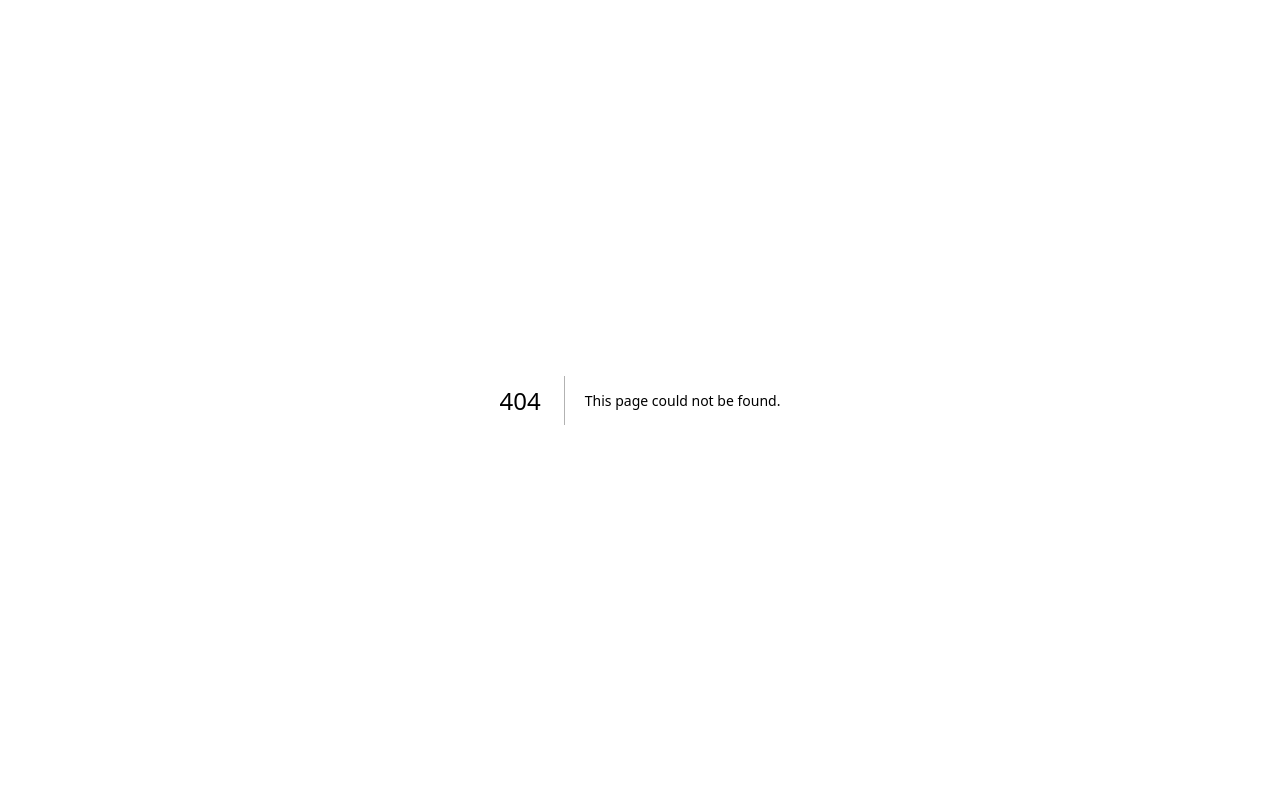
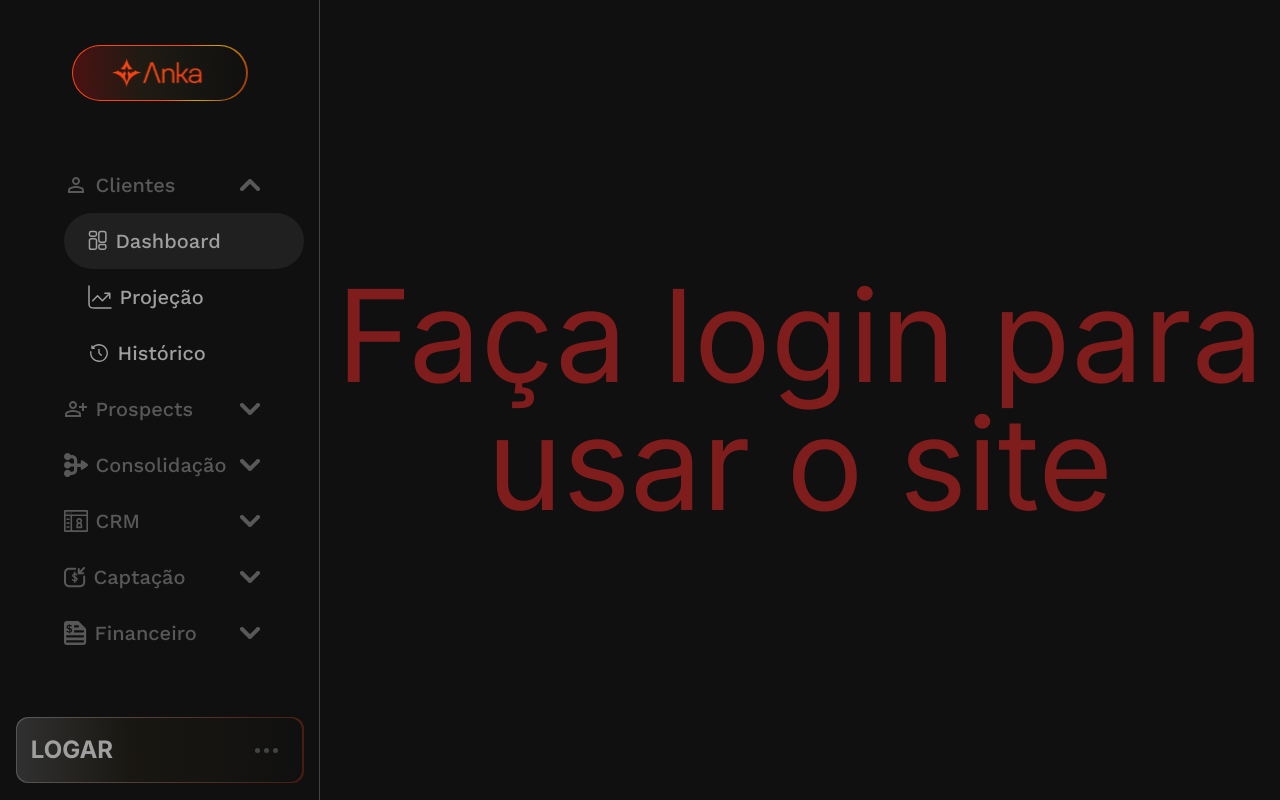
Before and after one commit to GustavoDan/Frontend-Planejamento-Patrimonial, a Next.js app: page /dashboard in a window 1280 px wide. Before the commit this address had no page. Built offline with nearby package versions, Linux system fonts and the light colour scheme; no server answers.

Commit message:
Create dashboard page and made collapsible menus consistent on router.push

```diff
--- /dev/null
+++ b/src/app/dashboard/page.tsx
@@ -0,0 +1,5 @@
+import PageContainer from "@/components/PageContainer";
+
+export default function Dashboard() {
+    return <PageContainer>Dashboard</PageContainer>;
+}
--- a/src/app/layout.tsx
+++ b/src/app/layout.tsx
@@ -3,6 +3,7 @@ import { QueryProvider } from "@/components/providers/QueryProvider";
 import { Work_Sans, Inter } from "next/font/google";
 import { AuthProvider } from "@/contexts/AuthContext";
 import "./globals.css";
+import { SidebarProvider } from "@/contexts/SidebarContext";
 
 const workSans = Work_Sans({
     subsets: ["latin"],
@@ -35,7 +36,9 @@ export default function RootLayout({
         >
             <body className="antialiased h-screen w-screen overflow-hidden">
                 <QueryProvider>
-                    <AuthProvider>{children}</AuthProvider>
+                    <AuthProvider>
+                        <SidebarProvider>{children}</SidebarProvider>
+                    </AuthProvider>
                 </QueryProvider>
             </body>
         </html>
--- a/src/app/page.tsx
+++ b/src/app/page.tsx
@@ -7,7 +7,6 @@ import PlanningSummary from "@/components/home/PlanningSummary";
 
 export default function Home() {
     return (
-        <>
         <PageContainer>
             <div className="flex gap-6 h-full p-24">
                 <div className="flex flex-col gap-6">
@@ -37,6 +36,5 @@ export default function Home() {
                 </ContainerWithTitle>
             </div>
         </PageContainer>
-        </>
     );
 }
--- a/src/components/AnkaLogo.tsx
+++ b/src/components/AnkaLogo.tsx
@@ -1,8 +1,15 @@
+"use client";
+
 import Image from "next/image";
+import { useRouter } from "next/navigation";
 
 const AnkaLogo = () => {
+    const router = useRouter();
     return (
-        <div className="relative h-14 w-44 bg-anka-gradient-border p-[0.08rem] rounded-[2.44rem] flex-shrink-0 overflow-hidden">
+        <div
+            className="relative h-14 w-44 bg-anka-gradient-border p-[0.08rem] rounded-[2.44rem] flex-shrink-0 overflow-hidden"
+            onPointerUp={() => router.push("/")}
+        >
             <div className="size-full rounded-[2.44rem] bg-background bg-anka-gradient" />
             <Image
                 src="/anka-logo.svg"
--- a/src/components/Sidebar/Sidebar.tsx
+++ b/src/components/Sidebar/Sidebar.tsx
@@ -15,19 +15,14 @@ import { HistoryIcon } from "../icons/HistoryIcon";
 import AnkaLogo from "../AnkaLogo";
 import ProfileModal from "../Profile/ProfileModal";
 import { useAuth } from "@/contexts/AuthContext";
+import { useRouter } from "next/navigation";
+import { useSidebar } from "@/contexts/SidebarContext";
 
 const Sidebar = () => {
+    const router = useRouter();
     const { isAuthenticated } = useAuth();
-    const [openSections, setOpenSections] = useState<Record<string, boolean>>(
-        {}
-    );
+    const { openSections, toggleSection } = useSidebar();
 
-    const toggleSection = useCallback((section: string) => {
-        setOpenSections((prev) => ({
-            ...prev,
-            [section]: !prev[section],
-        }));
-    }, []);
     return (
         <div className="w-80 h-screen px-12 pt-14 pb-7 border-[#444444] border-r flex flex-col items-center justify-center gap-14 select-none">
             <AnkaLogo />
@@ -43,9 +38,22 @@ const Sidebar = () => {
                     }}
                     enabled={isAuthenticated}
                 >
-                    <SidebarItem icon={<DashboardIcon />} label="Dashboard" />
-                    <SidebarItem icon={<ProjectionIcon />} label="Projeção" />
-                    <SidebarItem icon={<HistoryIcon />} label="Histórico" />
+                    <SidebarItem
+                        icon={<DashboardIcon />}
+                        label="Dashboard"
+                        onPointerUp={() => router.push("/dashboard")}
+                        href="/dashboard"
+                    />
+                    <SidebarItem
+                        icon={<ProjectionIcon />}
+                        label="Projeção"
+                        href="/projection"
+                    />
+                    <SidebarItem
+                        icon={<HistoryIcon />}
+                        label="Histórico"
+                        href="/history"
+                    />
                 </SidebarCollapsibleItem>
 
                 <SidebarCollapsibleItem
--- a/src/components/Sidebar/SidebarItem.tsx
+++ b/src/components/Sidebar/SidebarItem.tsx
@@ -1,13 +1,17 @@
+"use client";
+
 import { forwardRef, HTMLAttributes, ReactNode } from "react";
 import { ChevronDownIcon } from "../icons/ChevronDownIcon";
 import { ChevronUpIcon } from "../icons/ChevronUpIcon";
 import { cn } from "@/lib/utils";
+import { usePathname } from "next/navigation";
 
 interface SidebarItemProps extends HTMLAttributes<HTMLDivElement> {
     icon: ReactNode;
     label: string;
     enabled?: boolean;
     collapsibleItemType?: "none" | "down" | "up";
+    href?: string;
 }
 
 const SidebarItem = forwardRef<HTMLDivElement, SidebarItemProps>(
@@ -18,20 +22,25 @@ const SidebarItem = forwardRef<HTMLDivElement, SidebarItemProps>(
             enabled = true,
             collapsibleItemType = "none",
             className,
+            href,
             ...rest
         }: SidebarItemProps,
         ref
     ) => {
+        const pathname = usePathname();
+        const isActive = pathname === href;
+
         return (
             <div
+                ref={ref}
                 className={cn(
                     "flex flex-row items-center justify-start gap-2",
                     "px-6 py-3.5 w-60 h-14 rounded-[2.94rem]",
                     enabled && "hover:bg-[#303030]/50 transition-colors",
                     !enabled && "cursor-not-allowed opacity-50",
+                    isActive && "bg-[#303030]/50",
                     className
                 )}
-                ref={ref}
                 {...rest}
             >
                 <div>{icon}</div>
--- /dev/null
+++ b/src/contexts/SidebarContext.tsx
@@ -0,0 +1,43 @@
+"use client";
+
+import {
+    createContext,
+    useContext,
+    useState,
+    ReactNode,
+    useCallback,
+} from "react";
+
+interface SidebarContextType {
+    openSections: Record<string, boolean>;
+    toggleSection: (section: string) => void;
+}
+
+const SidebarContext = createContext<SidebarContextType | undefined>(undefined);
+
+export function SidebarProvider({ children }: { children: ReactNode }) {
+    const [openSections, setOpenSections] = useState<Record<string, boolean>>({
+        clients: true,
+    });
+
+    const toggleSection = useCallback((section: string) => {
+        setOpenSections((prev) => ({
+            ...prev,
+            [section]: !prev[section],
+        }));
+    }, []);
+
+    return (
+        <SidebarContext.Provider value={{ openSections, toggleSection }}>
+            {children}
+        </SidebarContext.Provider>
+    );
+}
+
+export function useSidebar() {
+    const context = useContext(SidebarContext);
+    if (context === undefined) {
+        throw new Error("useSidebar must be used within a SidebarProvider");
+    }
+    return context;
+}
```
Also changed, not shown: 1 other file (tests, documents, lock files or other folders). Lines whose indentation alone changed are shown as unchanged.
